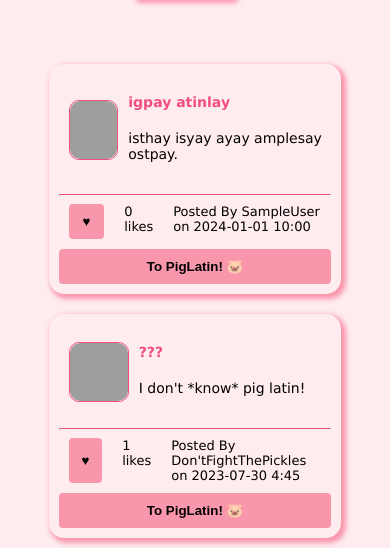
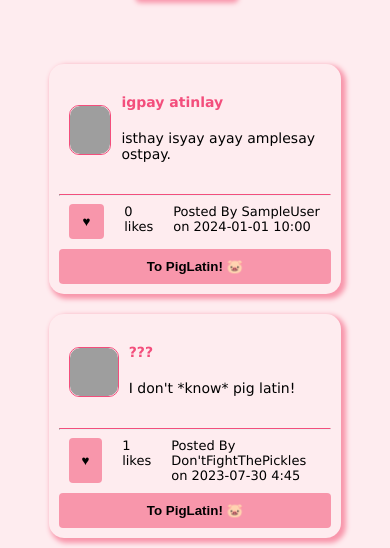
Before and after one commit to kt1122/Micro-Blog, a Node server app: page / in a window 390 px wide. Shown: the part 165-713 px from the top of the page. Run offline with Node 20, Linux system fonts and the light colour scheme; data comes from the database, SQL or seed files in the repository; data that the repository does not hold is empty; some libraries are stand-ins or nearby versions; grey boxes are pictures that could not be loaded.

Commit message:
minor changes

```diff
--- a/scaffold/public/css/style.css
+++ b/scaffold/public/css/style.css
@@ -328,6 +328,7 @@ button[type="submit"] {
     display: flex;
     flex-direction: row;
     align-items: center;
+    flex-shrink: 0;;
 }
 
 .post-avatar-container {
@@ -346,8 +347,9 @@ button[type="submit"] {
 .post-avatar {
     width: 100%;
     height: 100%;
-    object-fit: cover; /* Ensures the image covers the entire area without distortion */
-    border-radius: 10px; /* This matches the border-radius of the container */
+    object-fit: cover;
+    border-radius: 10px;
+
 }
 
 
@@ -548,6 +550,11 @@ hr.solid {
         margin: 0px 5px;
         font-size: 10px;
     }
+
+    .post-avatar-container {
+        width: 50px;  /* Smaller fixed width for small devices */
+        height: 50px; /* Smaller fixed height for small devices */
+    }
 }
 
 
--- a/scaffold/server.js
+++ b/scaffold/server.js
@@ -356,7 +356,6 @@ app.get('/logout', (req, res) => {
 
 
 app.post('/delete/:id', isAuthenticated, (req, res) => {
-    // TODO: Delete a post if the current user is the owner
     const postId = parseInt(req.params.id);
     const postIndex = posts.findIndex(post => post.id === postId && post.username === findUserById(req.session.userId).username);
     if (postIndex !== -1) {
@@ -434,7 +433,12 @@ async function initializeDB() {
         { title: '🪜', content: 'This is my step ladder. I never knew my real ladder', username: 'AlwaysMeasureTwiceCutOnce', timestamp: '2023-07-27 8:00', likes: 1 },
     ];
 
-    await deleteAll();
+    /*
+        I added deleteAll() because once the database was created, any subsequent calls of
+        initializeDB() would result in a uniqueness error. deleteAll() deletes the content
+        of the database and then puts the data back onto the file.
+    */
+    // await deleteAll();
 
     // Insert sample data into the database
     await Promise.all(users.map(user => {
--- a/scaffold/views/partials/post.handlebars
+++ b/scaffold/views/partials/post.handlebars
@@ -8,7 +8,7 @@
         <div class="post-content preserve-newlines">
             <h4 class="post-title">{{title}}</h4>
             <!-- the post -->
-            <p>{{content}}</p>
+            <p id="post-paragraph">{{content}}</p>
         </div>
     </div>
 
```
